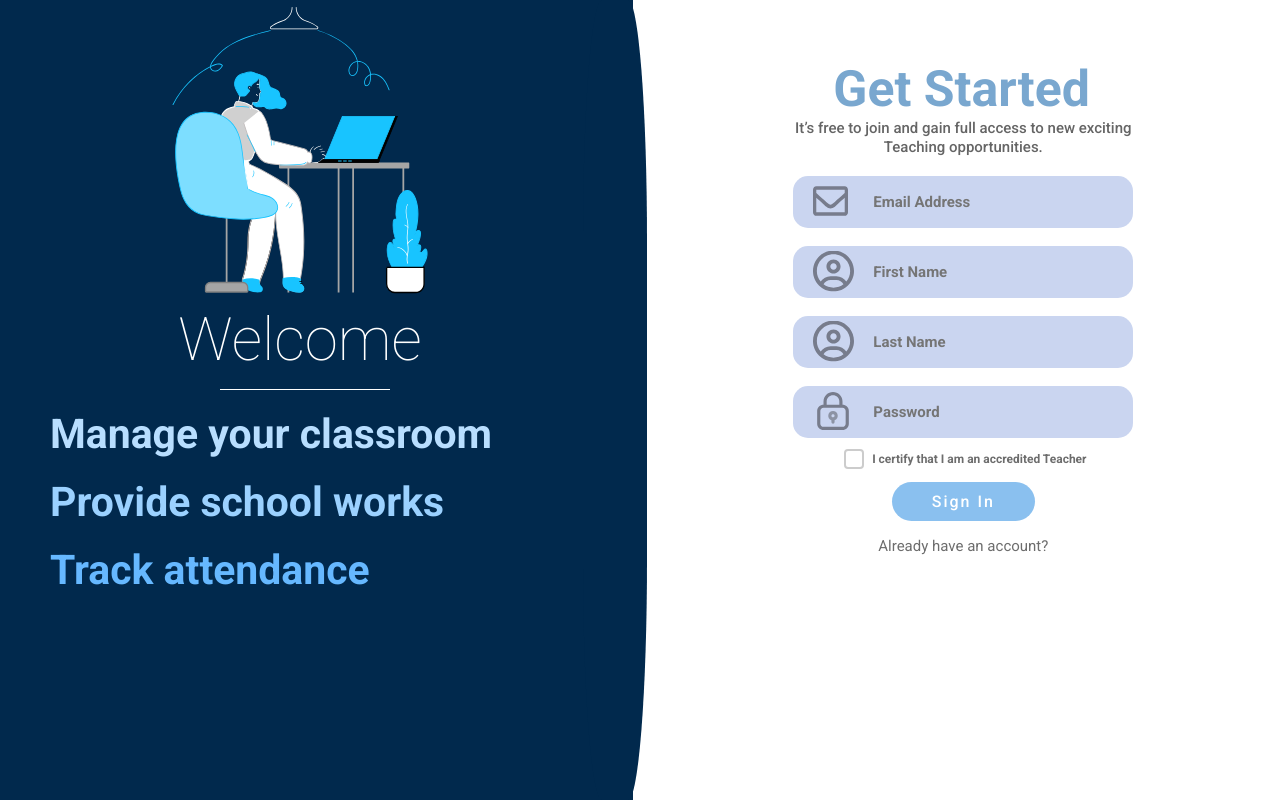
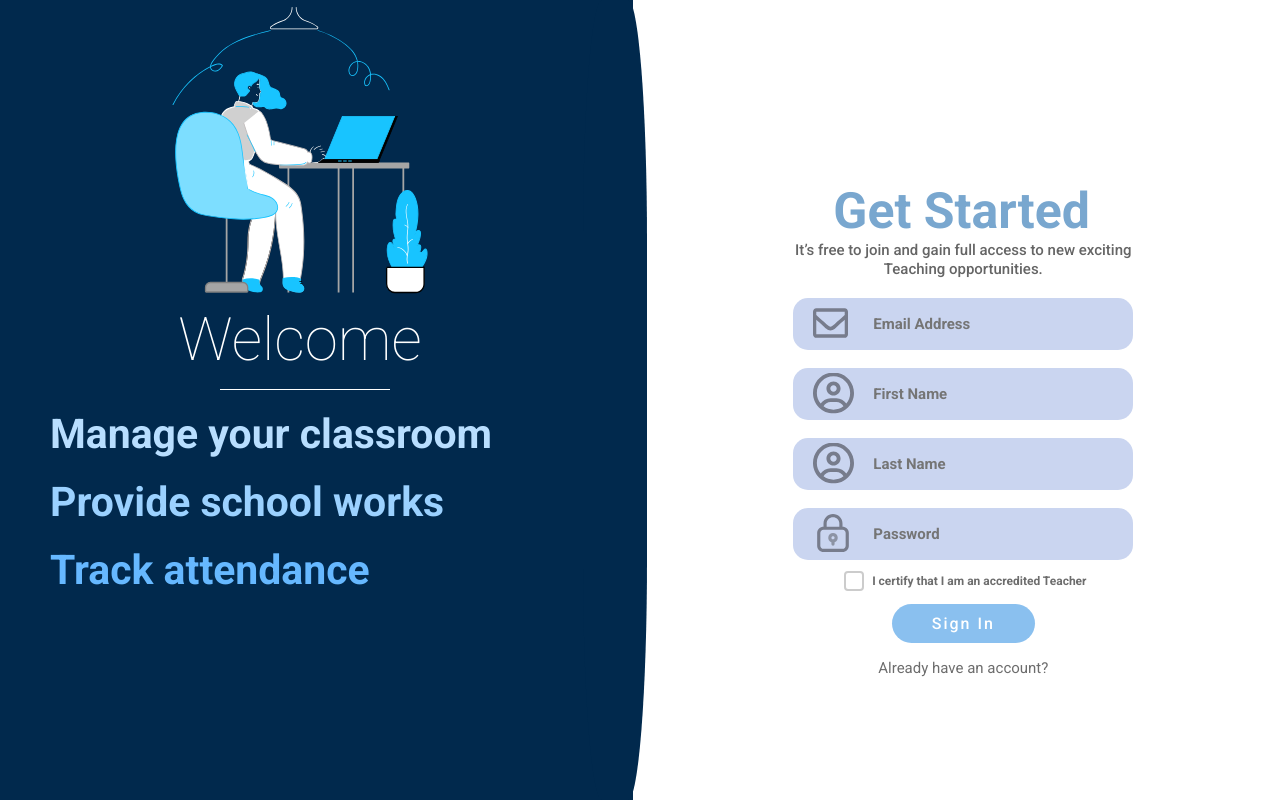
Before and after one commit to IamIsthill/classroom-management, a plain HTML site: page register UI/register.html in a window 1280 px wide. Drawn offline with Linux system fonts and the light colour scheme.

Commit message:
Justify content

```diff
--- a/login UI/login.css
+++ b/login UI/login.css
@@ -85,6 +85,7 @@ body{
     background-color: #FFFFFF;
     display: flex;
     flex-direction: column;
+    justify-content: center;
     align-items: center;
 }
 .login{
--- a/register UI/register.css
+++ b/register UI/register.css
@@ -85,6 +85,7 @@ body{
     background-color: #FFFFFF;
     display: flex;
     flex-direction: column;
+    justify-content: center;
     align-items: center;
 }
 .getstarted{
```
Also changed, not shown: login UI/login.html (+0 -1 lines), register UI/register.html (+3 -1 lines).
